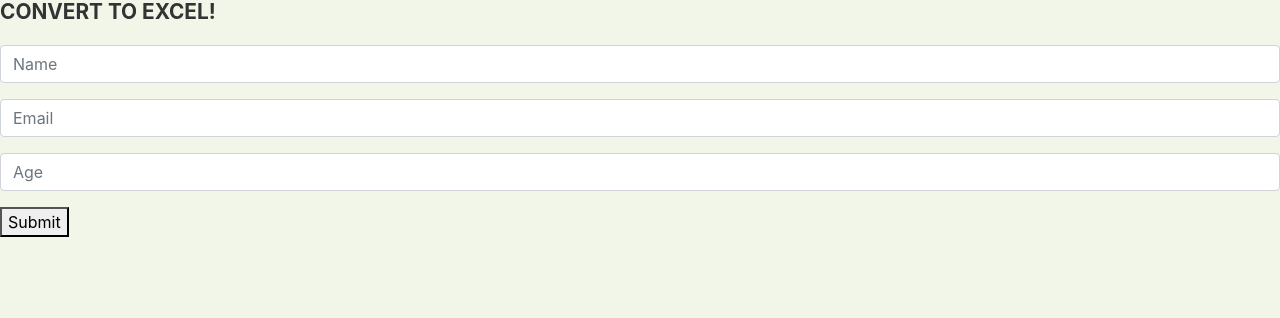
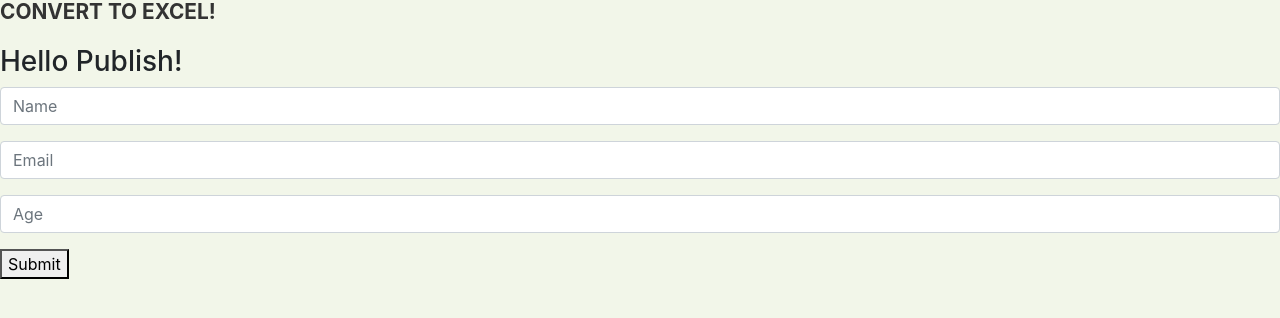
Before and after one commit to ainnurina/wedding-card, a plain HTML site: page form.html in a window 1280 px wide. Drawn offline with nearby package versions, Linux system fonts and the light colour scheme.

Commit message:
Update form.html

```diff
--- a/form.html
+++ b/form.html
@@ -12,6 +12,7 @@
         <script src="main.js"></script>
 
         <h3 class="feature-title">Convert to Excel!</h3>
+        <h3>Hello Publish!</h3>
         <form id="ExcelForm" method="POST" target="hidden_iframe" onsubmit="submitted=true;">
             <div class="form-group">
                 <input type="text" class="form-control" placeholder="Name" id="name" name="name">
```
